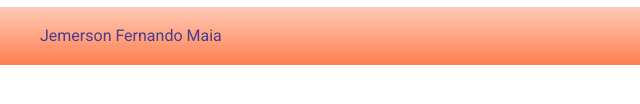
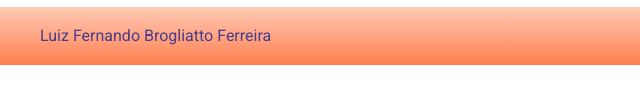
Before and after one commit to luiz0067/pos-unipar-html-css-js-atividade, a plain HTML site: page exemplo/index.html in a window 1280 px wide. Shown: the part 388-492 px from the top of the page, 0-640 px from the left. Drawn offline with nearby package versions, Linux system fonts and the light colour scheme.

Commit message:
Update index.html

```diff
--- a/exemplo/index.html
+++ b/exemplo/index.html
@@ -57,7 +57,7 @@
         </div>
     </main>
     <footer id="page-footer" class="fundo-gradiente">
-        <div>Jemerson Fernando Maia</div>
+        <div>Luiz Fernando Brogliatto Ferreira</div>
         <div>
             <strong>Pós-Graduação em Desenvolvimento de Aplicações Web e Mobile</strong>
         </div>
```
